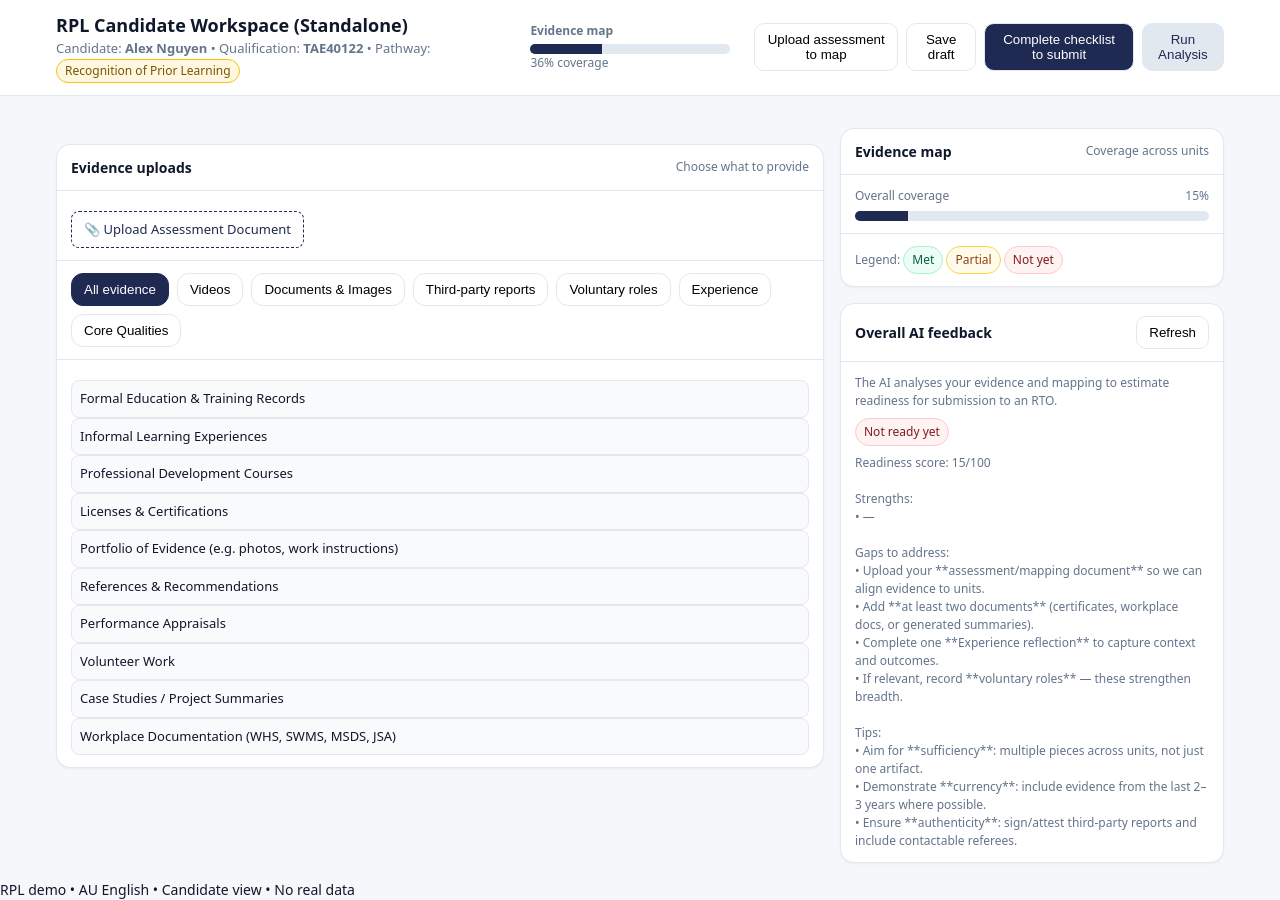
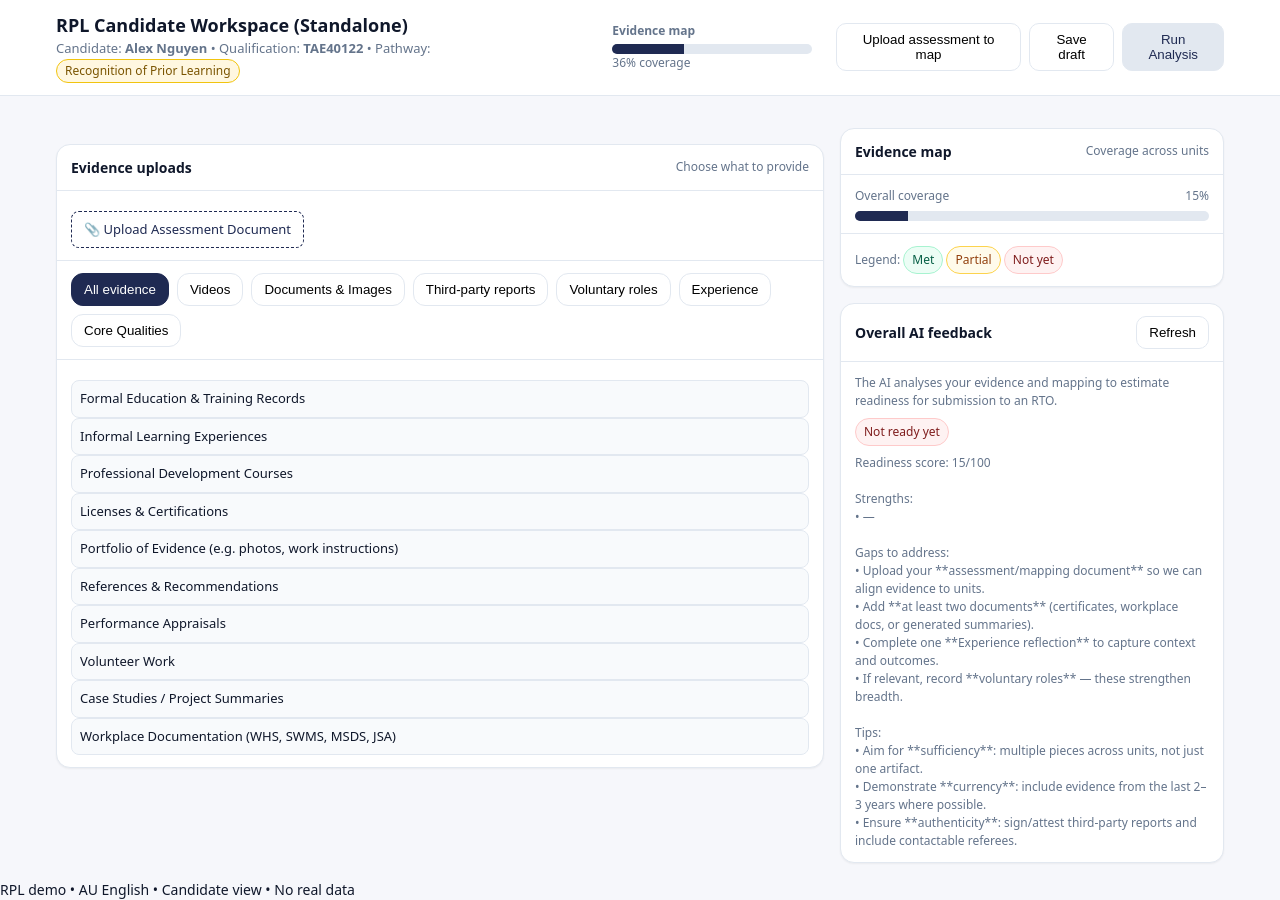
Before and after one commit to kathrynmcgilvrayeles/RPL-Tool---Candidate-Facing, a plain HTML site: page index.html in a window 1280 px wide. Drawn offline with Linux system fonts and the light colour scheme.

Commit message:
Update index.html

```diff
--- a/index.html
+++ b/index.html
@@ -78,7 +78,6 @@
         <span id="assessBadge" class="pill" style="display:none">Assessment added</span>
         <button class="btn" id="uploadAssessBtn">Upload assessment to map</button>
         <button class="btn ghost" onclick="alert('Saved draft (demo)')">Save draft</button>
-        <button id="submitTop" class="btn primary" disabled>Complete checklist to submit</button>
         <button id="runAnalysisBtn" class="btn" style="background:#e2e8f0;color:var(--accent)">Run Analysis</button>
       </div>
     </div>
```
